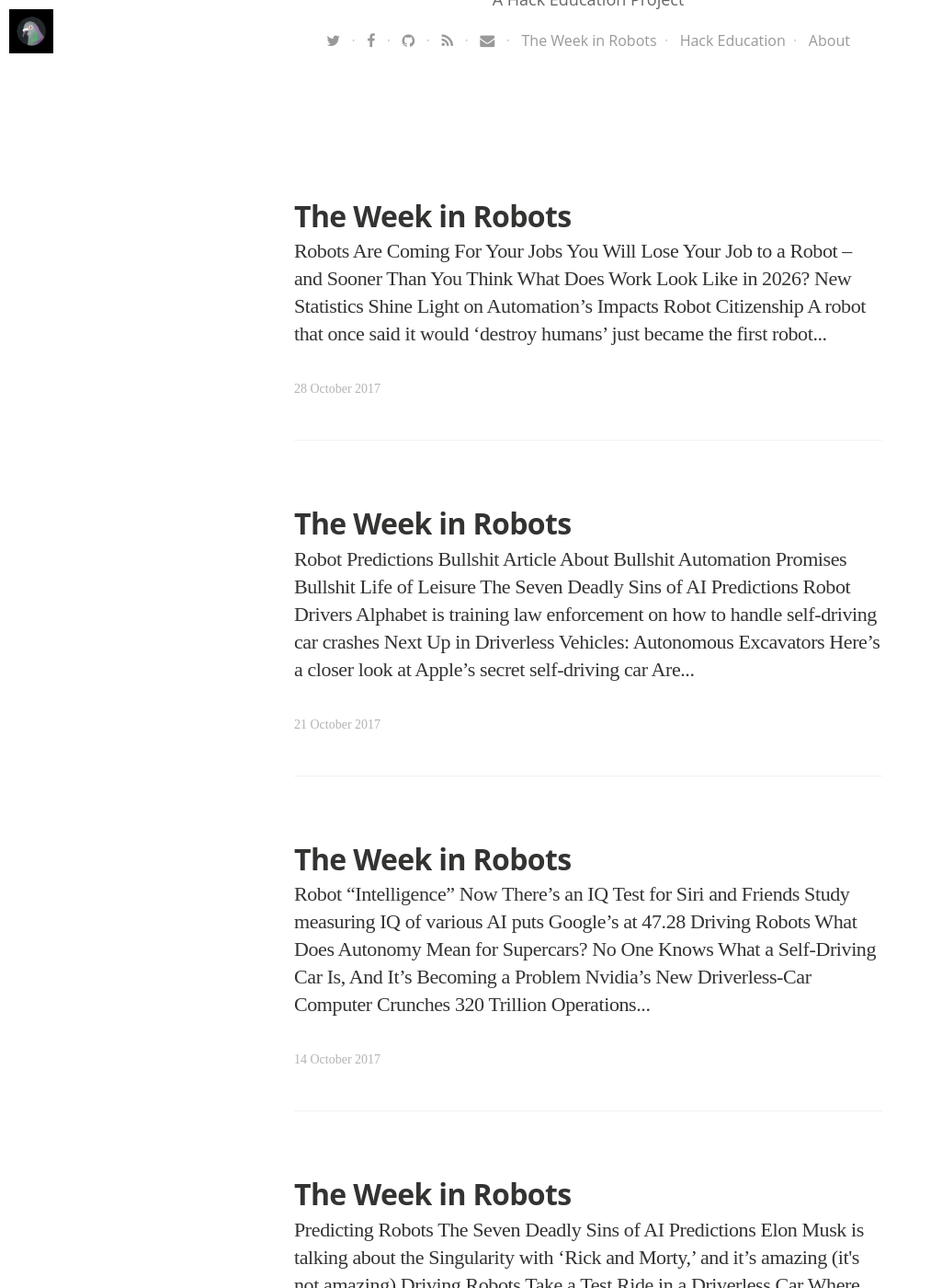
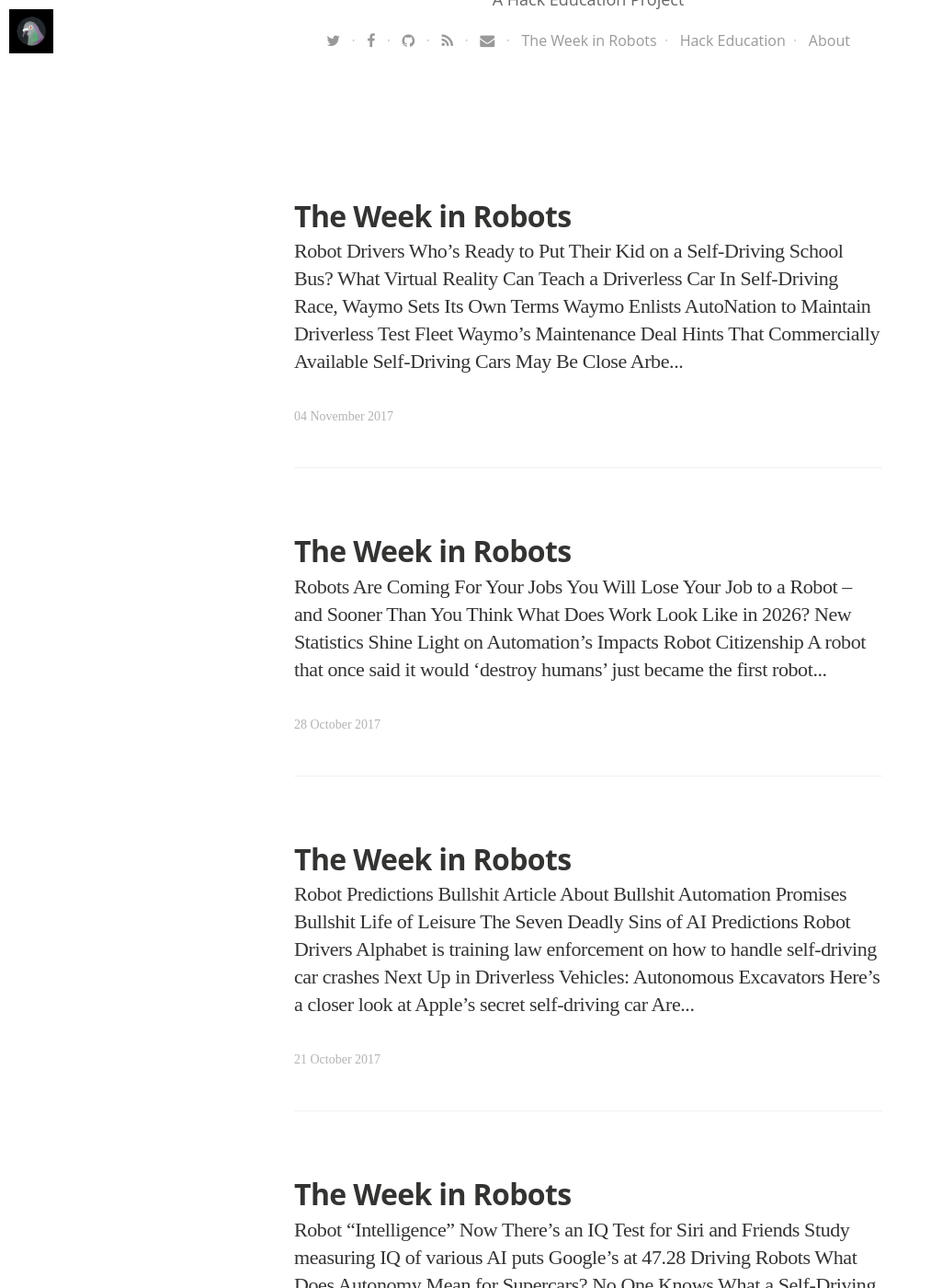
Before and after one commit to HackEducation/robot-news, a Jekyll site: the page built from blog/index.html, in a window 1280 px wide and 1400 px high, scrolled down 656 px. Shown: the whole window at 92% size, without its empty margins (0-1013 px from the left). Built offline with Jekyll 4.4.1, drawn with Linux system fonts in a browser that asks for light colours; nearby versions of some CDN libraries; some web fonts are replaced; the list of posts is cut into pages by our own code; some of the changed text lies outside the part shown.

Commit message:
new article

```diff
--- /dev/null
+++ b/_posts/2017-11-04-week-in-robots.html
@@ -0,0 +1,97 @@
+---
+layout: post
+title: "The Week in Robots"
+date: 2017-11-04 08:10:00 +0000
+tags:
+image: https://s3.amazonaws.com/hackedu/2017-11-04-robot.jpg
+imagecredits: https://www.flickr.com/photos/cogdog/8111065370
+---
+<h2>Robot Drivers <img src="https://s3.amazonaws.com/hackedu/template_robot2a.png" height="42" width="42" align="right" style="margin:10px"></h2>
+<br />
+<p><a href="https://www.wired.com/story/self-driving-school-bus/">Who&#8217;s Ready to Put Their Kid on a Self-Driving School Bus?</a></p>
+
+<p><a href="https://www.nytimes.com/2017/10/29/business/virtual-reality-driverless-cars.html">What Virtual Reality Can Teach a Driverless Car</a></p>
+
+<p><a href="https://www.nytimes.com/2017/10/31/technology/driverless-cars-waymo.html">In Self-Driving Race, Waymo Sets Its Own Terms</a></p>
+
+<p><a href="https://www.nytimes.com/2017/11/02/business/waymo-autonation-driverless.html">Waymo Enlists AutoNation to Maintain Driverless Test Fleet</a></p>
+
+<p><a href="https://www.technologyreview.com/the-download/609311/waymos-maintenance-deal-hints-that-commercially-available-self-driving-cars-may/">Waymo&#8217;s Maintenance Deal Hints That Commercially Available Self-Driving Cars May Be Close</a></p>
+
+<p><a href="https://techcrunch.com/2017/11/02/arbe-robotics-raises-9m-to-build-high-resolution-radars-for-autonomous-cars/">Arbe Robotics raises $9M to build high-resolution radars for autonomous cars</a></p>
+
+<p><a href="https://techcrunch.com/2017/10/27/peter-thiel-isnt-so-sure-self-driving-tech-is-a-good-investment/">Peter Thiel isn&#8217;t so sure self-driving tech is a good investment</a></p>
+
+<h2>Robot Doctors <img src="https://s3.amazonaws.com/hackedu/template_robot3a.png" height="42" width="42" align="right" style="margin:10px"></h2>
+<br />
+<p><a href="https://www.technologyreview.com/the-download/609278/ai-has-learned-to-spot-suicidal-tendencies-from-brain-scans/">AI Has Learned to Spot Suicidal Tendencies from Brain Scans</a></p>
+
+<p><a href="https://techcrunch.com/2017/11/02/new-technology-puts-the-ai-in-aid-for-us-veterans/">New technology puts the AI in aid for US veterans</a></p>
+
+<p><a href="https://www.technologyreview.com/the-download/609301/google-is-backing-an-eclectic-group-of-startups-that-use-ai-in-health-care/">Google Is Backing an Eclectic Group of Startups That Use AI in Health Care</a></p>
+
+<h2>Robot Gamers <img src="https://s3.amazonaws.com/hackedu/template_robot4a.png" height="42" width="42" align="right" style="margin:10px"></h2>
+<br />
+<p><a href="https://www.technologyreview.com/s/609242/humans-are-still-better-than-ai-at-starcraftfor-now/">Humans Are Still Better Than AI at StarCraft &#8211; for Now</a></p>
+
+<h2>Robot Investors <img src="https://s3.amazonaws.com/hackedu/template_robot5a.png" height="42" width="42" align="right" style="margin:10px"></h2>
+<br />
+<p><a href="https://www.technologyreview.com/the-download/609302/canada-gets-its-first-ai-run-exchange-traded-fund/">Canada Gets Its First AI-Run Exchange-Traded Fund</a></p>
+
+<h2>Robot Teachers <img src="https://s3.amazonaws.com/hackedu/template_robot6a.png" height="42" width="42" align="right" style="margin:10px"></h2>
+<br />
+<blockquote class="twitter-tweet" data-lang="en"><p lang="en" dir="ltr">LITERALLY, <a href="https://twitter.com/CollegesOntario?ref_src=twsrc%5Etfw">@CollegesOntario</a> wants to replace profs (in the &#39;<a href="https://twitter.com/hashtag/gigeconomy?src=hash&amp;ref_src=twsrc%5Etfw">#gigeconomy</a>&#39;) with AI. <a href="https://twitter.com/hashtag/studentsfirst?src=hash&amp;ref_src=twsrc%5Etfw">#studentsfirst</a> <a href="https://twitter.com/hashtag/studentsnotpawns?src=hash&amp;ref_src=twsrc%5Etfw">#studentsnotpawns</a> <a href="https://twitter.com/hashtag/profsnotrobots?src=hash&amp;ref_src=twsrc%5Etfw">#profsnotrobots</a> <a href="https://twitter.com/hashtag/onpoli?src=hash&amp;ref_src=twsrc%5Etfw">#onpoli</a> <a href="https://t.co/YWPqDAowbo">pic.twitter.com/YWPqDAowbo</a></p>&mdash; #StandWithFaculty (@StandWithFac) <a href="https://twitter.com/StandWithFac/status/925714408017240065?ref_src=twsrc%5Etfw">November 1, 2017</a></blockquote>
+
+<script async src="https://platform.twitter.com/widgets.js" charset="utf-8"></script>
+<p></p>
+<p><a href="https://www.educationdive.com/news/ibms-watson-is-helping-educators-choose-relevant-math-lessons/508599/">IBM&#8217;s Watson is helping educators choose relevant math lessons</a> </p>
+
+<p><a href="https://www.edsurge.com/news/2017-10-31-ai-based-language-learning-game-developer-raises-1-4m">AI-Based Language Learning Game Developer Raises $1.4M</a></p>
+
+<h2>Robot Celebrities <img src="https://s3.amazonaws.com/hackedu/template_robot7a.png" height="42" width="42" align="right" style="margin:10px"></h2>
+<br />
+<p><a href="https://www.technologyreview.com/the-download/609290/meet-the-fake-celebrities-dreamed-up-by-ai/">Meet the Fake Celebrities Dreamed Up by AI</a></p>
+
+<p><a href="http://flowingdata.com/2017/10/31/ai-generated-celebrity-faces-look-real/">AI-generated celebrity faces look real</a> </p>
+
+<h2>Robot Citizenship <img src="https://s3.amazonaws.com/hackedu/template_robot8a.png" height="42" width="42" align="right" style="margin:10px"></h2>
+<br />
+<p><a href="https://www.fastcompany.com/40487362/saudi-arabia-has-granted-citizenship-to-a-humanoid-robot">Saudi Arabia has granted &#8220;citizenship&#8221; to a humanoid robot</a></p>
+
+<h2>Robot Parents <img src="https://s3.amazonaws.com/hackedu/template_robot9a.png" height="42" width="42" align="right" style="margin:10px"></h2>
+<br />
+<p><a href="http://www.npr.org/sections/health-shots/2017/10/30/559863326/alexa-are-you-safe-for-my-kids">Alexa, Are You Safe For My Kids?</a></p>
+
+<h2>Robot Pets <img src="https://s3.amazonaws.com/hackedu/template_robot10a.png" height="42" width="42" align="right" style="margin:10px"></h2>
+<br />
+<p><a href="https://techcrunch.com/2017/11/01/sony-reboots-aibo-with-ai-and-extra-kawaii/">Sony reboots Aibo with AI and extra kawaii</a></p>
+
+<h2>Google&#8217;s Robots <img src="https://s3.amazonaws.com/hackedu/template_robot11a.png" height="42" width="42" align="right" style="margin:10px"></h2>
+<br />
+<p><a href="https://boingboing.net/2017/11/02/baseball-as-espresso.html">Google&#8217;s AI thinks this turtle is a rifle</a></p>
+
+<p><a href="https://www.technologyreview.com/the-download/609297/google-researchers-have-a-new-alternative-to-traditional-neural-networks/">Google Researchers Have a New Alternative to Traditional Neural Networks</a></p>
+
+<p><a href="https://research.googleblog.com/2017/10/closing-simulation-to-reality-gap-for.html">Closing the Simulation-to-Reality Gap for Deep Robotic Learning</a> </p>
+
+<h2>Nvidia&#8217;s Robots <img src="https://s3.amazonaws.com/hackedu/template_robot12a.png" height="42" width="42" align="right" style="margin:10px"></h2>
+<br />
+<p><a href="https://www.technologyreview.com/the-download/609284/nvidia-is-aiming-to-train-the-next-generation-of-ai-experts/">Nvidia Is Aiming to Train the Next Generation of AI Experts</a></p>
+
+<h2>Robot Intelligence <img src="https://s3.amazonaws.com/hackedu/template_robot13a.png" height="42" width="42" align="right" style="margin:10px"></h2>
+<br />
+<p><a href="https://www.technologyreview.com/s/609223/robots-arent-as-smart-as-you-think/">Robots Aren&#8217;t as Smart as You Think</a></p>
+
+<p><a href="https://www.wsj.com/articles/to-keep-up-with-ai-well-need-high-tech-brains-1509120930">To Keep Up With AI, We’ll Need High-Tech Brains</a></p>
+
+<h2>Robot Survivalism <img src="https://s3.amazonaws.com/hackedu/template_robot14a.png" height="42" width="42" align="right" style="margin:10px"></h2>
+<br />
+<p><a href="https://boingboing.net/2017/11/03/amazon-alexa-turned-me-into-a.html">Amazon Alexa turned me into a prepper</a></p>
+
+<h2>Robot Sexism <img src="https://s3.amazonaws.com/hackedu/template_robot1a.png" height="42" width="42" align="right" style="margin:10px"></h2>
+<br />
+<p><a href="https://thenextweb.com/apps/2017/11/03/this-smartphone-app-is-like-an-ai-chastity-belt-for-teens/">This smartphone app is like an AI chastity belt for teens</a></p>
+
+<h2>Bad Robots <img src="https://s3.amazonaws.com/hackedu/template_robot15a.png" height="42" width="42" align="right" style="margin:10px"></h2>
+<br />
+<p><a href="https://www.nytimes.com/2017/11/01/magazine/not-the-bots-we-were-looking-for.html">Not the Bots We Were Looking For</a></p>
--- a/index.html
+++ b/index.html
@@ -8,7 +8,7 @@
 
 <p>Each week, I update this website with the list of the latest &#8220;robot news.&#8221; These are the stories currently in circulation about the world-to-come and the automation of everyday life.</p>
 
-<p><strong>The Week in Robots</strong>: <a href="http://robots.hackeducation.com/2017/10/28/week-in-robots">28 October 2017</a></p>
+<p><strong>The Week in Robots</strong>: <a href="http://robots.hackeducation.com/2017/11/04/week-in-robots">4 November 2017</a></p>
 
 <p>(You can also stay up-to-date via <a href="http://robots.hackeducation.com/blog/">this project's blog</a>.)</p>
 
```
